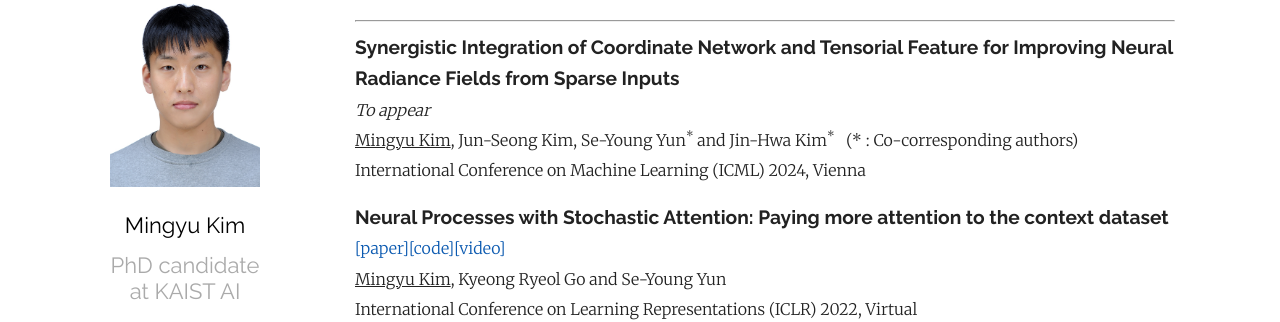
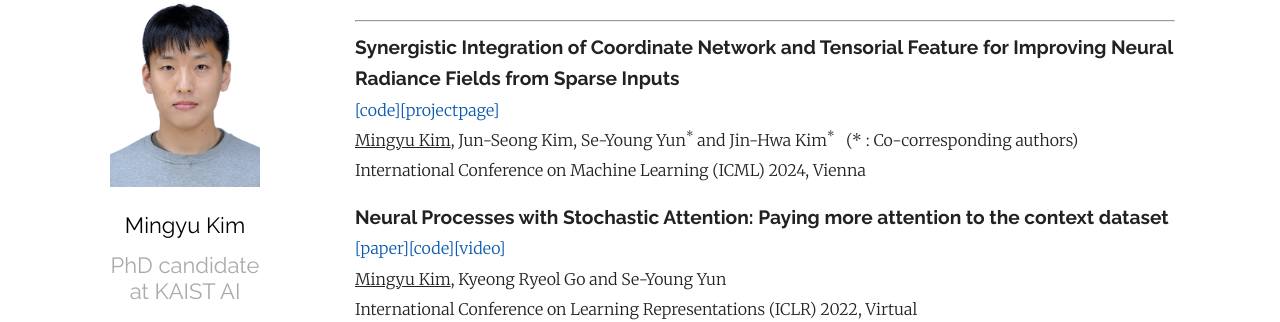
Before and after one commit to MingyuKim87/MingyuKim87.github.io, a Jekyll site: the page built from index.md, in a window 1280 px wide and 900 px high, scrolled down 837 px. Shown: the part 160-482 px from the top of the window. Built offline with Jekyll 4.4.1, drawn with Linux system fonts in a browser that asks for light colours; some web fonts are replaced.

Commit message:
Update index.md

```diff
--- a/index.md
+++ b/index.md
@@ -42,7 +42,7 @@ Email : callingu [at] kaist.ac.kr
 <hr>
 
 **<span style="font-family:Raleway; font-size:1.2em;"> Synergistic Integration of Coordinate Network and Tensorial Feature for Improving Neural Radiance Fields from Sparse Inputs </span>**
-*To appear*
+[[code]][synergynerf_code][[projectpage]][synergynerf_project]
 <U>Mingyu Kim</U>, Jun-Seong Kim, Se-Young Yun<sup>&#42;</sup> and Jin-Hwa Kim<sup>&#42;</sup> &nbsp; (&#42; : Co-corresponding authors)
 International Conference on Machine Learning (ICML) 2024, Vienna
 
@@ -156,6 +156,8 @@ Journal of the Society of Korea Industrial and Systems Engineering (*Domestic*),
 [soren]: http://www2.compute.dtu.dk/~sohau/
 [CV]: https://drive.google.com/file/d/1mBMDBtEDO1AOqMiC-6biw7btgh_kkAKI/view?usp=sharing
 [Actnova]: https://actnova.io/
+[synergynerf_code]: https://github.com/MingyuKim87/SynergyNeRF
+[synergynerf_project]: https://mingyukim87.github.io/SynergyNeRF
 [ML4CO]: https://www.ecole.ai/2021/ml4co-competition/
 [polarGan]: https://www.sciencedirect.com/science/article/abs/pii/S0952197623011041?via%3Dihub
 [npwsa]: https://openreview.net/pdf?id=JPkQwEdYn8
```
